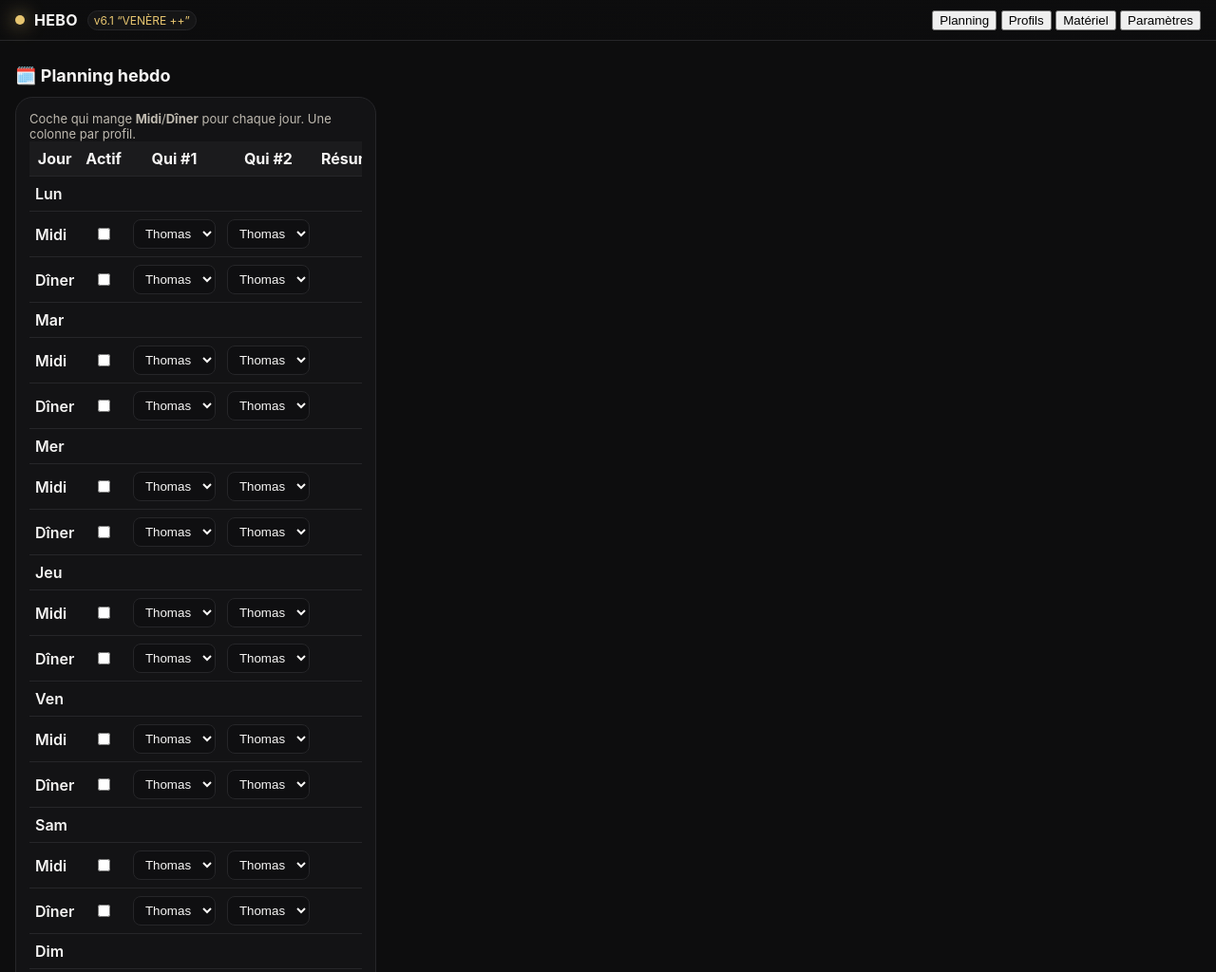
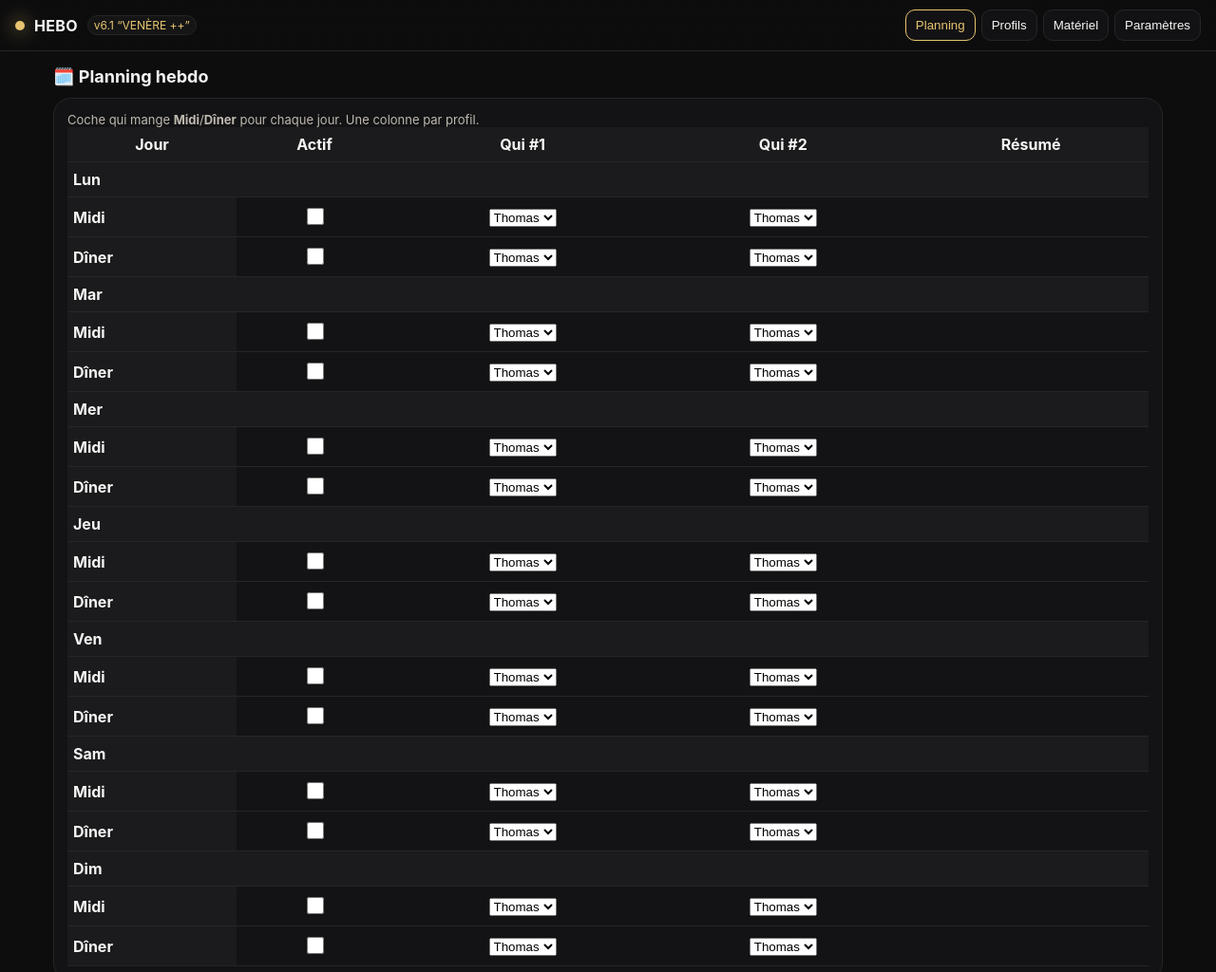
Before and after one commit to thomasgeveaux-wq/HEBOv2, a website: page public/index.html in a window 1280 px wide. Shown: the top 1024 px of the page at 95% size. Drawn offline with Linux system fonts and the light colour scheme.

Commit message:
Update style.css

```diff
--- a/public/style.css
+++ b/public/style.css
@@ -7,27 +7,32 @@
 }
 *{box-sizing:border-box}
 html,body{margin:0;padding:0;background:var(--bg);color:var(--ink);font-family:var(--font)}
+
 .topbar{position:sticky;top:0;z-index:5;display:flex;align-items:center;justify-content:space-between;padding:10px 16px;border-bottom:1px solid var(--line);background:linear-gradient(180deg,#0d0d0ef2,#0d0d0e00)}
 .brand{display:flex;align-items:center;gap:10px}
 .brand .dot{width:10px;height:10px;border-radius:50%;background:var(--gold);box-shadow:0 0 20px var(--gold)}
 .brand .title{font-weight:700;letter-spacing:.3px}
 .brand .badge{color:var(--gold);font-size:12px;border:1px solid var(--line);padding:2px 6px;border-radius:999px;background:#151516}
-.actions{display:flex;gap:8px}
+
+.tabs{display:flex;gap:6px}
+.tab{border:1px solid var(--line);background:#121214;color:var(--ink);padding:8px 10px;border-radius:10px;cursor:pointer}
+.tab.active{border-color:var(--gold);color:var(--gold)}
+
+.container{max-width:1200px;margin:16px auto;padding:0 16px}
+.panel h2{margin:8px 0 12px;font-size:18px}
+.card{border:1px solid var(--line);background:var(--surface);border-radius:var(--radius);margin-bottom:12px;overflow:hidden}
+.card-title{padding:12px 14px;border-bottom:1px solid var(--line);background:linear-gradient(180deg,#131315,#101012);font-weight:600}
+.card-body{padding:14px}
+
+.field{display:flex;flex-direction:column;gap:6px;margin-bottom:10px}
+.field input,.field select,.field textarea{background:#0f0f11;border:1px solid var(--line);color:var(--ink);padding:10px;border-radius:10px}
+.row{display:flex;gap:10px;flex-wrap:wrap}
+.hint{color:var(--muted);font-size:13px}
+
 .btn{border:1px solid var(--line);background:var(--surface);color:var(--ink);padding:10px 14px;border-radius:12px;cursor:pointer}
 .btn:hover{border-color:var(--accent)}
 .btn.primary{background:linear-gradient(180deg,#2a2a2d,#171719);border-color:#2e2e34}
 .btn.ghost{background:transparent}
-
-.container{display:grid;grid-template-columns:380px 1fr;gap:16px;max-width:1400px;margin:18px auto;padding:0 16px}
-.panel h2{margin:8px 0 12px;font-size:18px}
-.card{border:1px solid var(--line);background:var(--surface);border-radius:var(--radius);margin-bottom:12px;overflow:hidden}
-.card-title{padding:12px 14px;border-bottom:1px solid var(--line);background:linear-gradient(180deg,#131315,#101012);font-weight:600}
-.card-body{padding:14px}
-details[open] .card-title{border-bottom:1px solid var(--line)}
-.field{display:flex;flex-direction:column;gap:6px;margin-bottom:10px}
-.field input,.field select,.field textarea{background:#0f0f11;border:1px solid var(--line);color:var(--ink);padding:10px;border-radius:10px}
-.row{display:flex;gap:10px;flex-wrap:wrap}
-.hint{color:var(--muted);font-size:13px}
 
 .profiles{display:flex;flex-direction:column;gap:8px}
 .profile-item{display:flex;align-items:center;justify-content:space-between;border:1px dashed var(--line);border-radius:12px;padding:8px 10px}
@@ -35,16 +40,18 @@ details[open] .card-title{border-bottom:1px solid var(--line)}
 .profile-item .actions{display:flex;gap:8px}
 
 .planning-wrap{overflow-x:auto}
-.planning{width:100%;border-collapse:collapse}
+.planning{width:100%;border-collapse:collapse;min-width:720px}
 .planning th,.planning td{border-bottom:1px solid var(--line);padding:8px 6px;text-align:center}
 .planning thead th{position:sticky;top:0;background:var(--beige)}
-.planning .day{font-weight:600;text-align:left}
-.planning select,.planning input[type="checkbox"]{background:#0f0f11;border:1px solid var(--line);color:var(--ink);border-radius:8px;padding:6px 8px}
+.planning .day{font-weight:700;text-align:left;background:var(--beige)}
+.planning .meal{font-weight:600;text-align:left}
+.planning input[type="checkbox"]{width:18px;height:18px;accent-color:#c9a855}
+.planning .muted{color:var(--muted);font-size:12px}
 
-.status{margin-top:10px;color:var(--muted)}
+.status{margin-left:10px;color:var(--muted)}
 .results{display:grid;grid-template-columns:1fr;gap:12px;margin:12px 0}
 .recipe .pill{color:var(--gold);font-size:12px}
 .ing{width:100%;border-collapse:collapse}
 .ing th,.ing td{border-bottom:1px solid var(--line);padding:6px 8px}
 .grid-2{display:grid;grid-template-columns:1fr 1fr;gap:12px}
-@media (max-width:980px){.container{grid-template-columns:1fr}}
+@media (max-width:980px){.grid-2{grid-template-columns:1fr}}
```
